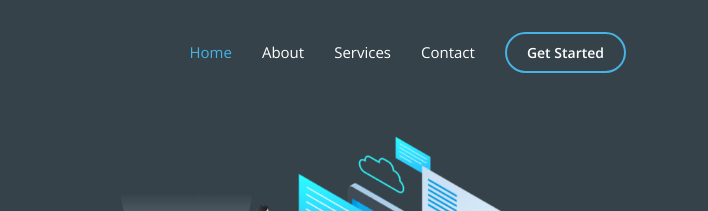
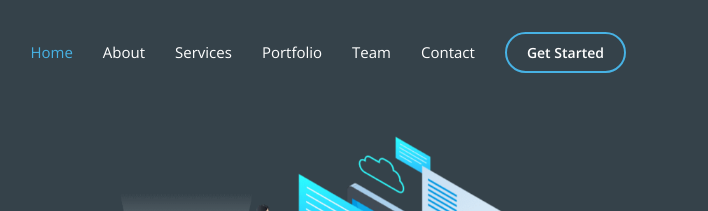
Before and after one commit to assemkh/venntek_test, a plain HTML site: page index.html in a window 1280 px wide. Shown: the top 211 px of the page, 572-1280 px from the left. Drawn offline with nearby package versions, Linux system fonts and the light colour scheme.

Commit message:
Update index.html

```diff
--- a/index.html
+++ b/index.html
@@ -46,10 +46,10 @@
           <li><a class="nav-link scrollto active" href="#hero">Home</a></li>
           <li><a class="nav-link scrollto" href="#about">About</a></li>
           <li><a class="nav-link scrollto" href="#services">Services</a></li>
-          <!--<li><a class="nav-link   scrollto" href="#portfolio">Portfolio</a></li>-->
-          <!--<li><a class="nav-link scrollto" href="#team">Team</a></li>-->
-          <!--<li class="dropdown"><a href="#"><span>Drop Down</span> <i class="bi bi-chevron-down"></i></a>-->
-            <!--<ul>
+          <li><a class="nav-link   scrollto" href="#portfolio">Portfolio</a></li>
+          <li><a class="nav-link scrollto" href="#team">Team</a></li>
+          <!--<li class="dropdown"><a href="#"><span>Drop Down</span> <i class="bi bi-chevron-down"></i></a>
+            <ul>
               <li><a href="#">Drop Down 1</a></li>
               <li class="dropdown"><a href="#"><span>Deep Drop Down</span> <i class="bi bi-chevron-right"></i></a>
                 <ul>
```
